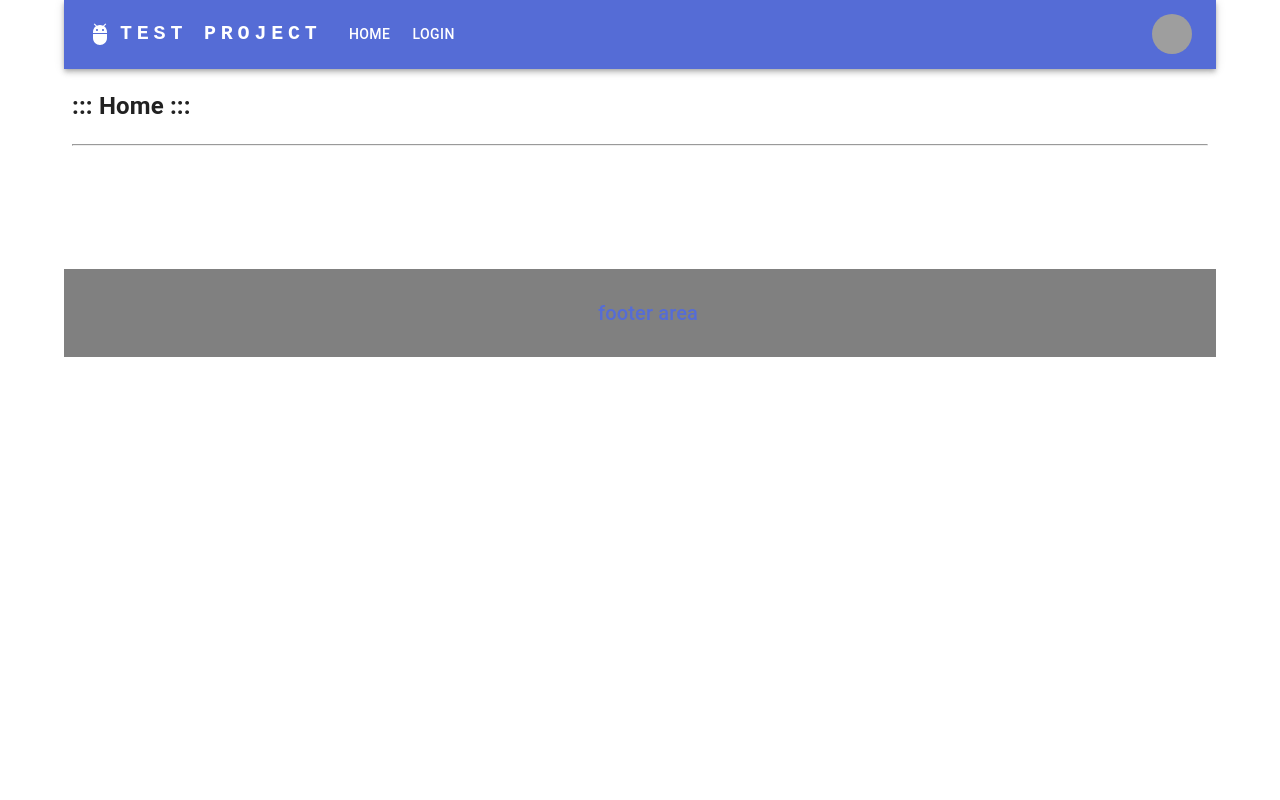
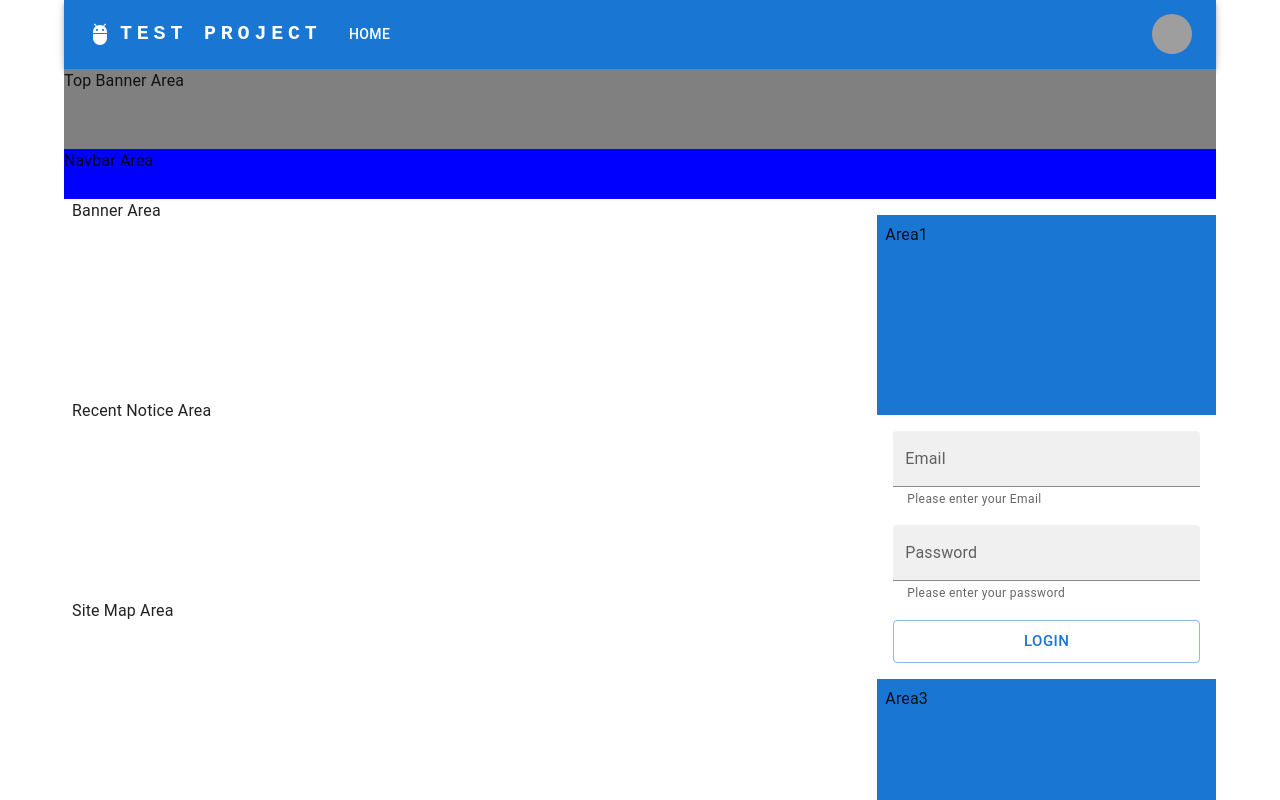
Before and after one commit to jwlee0208/linkednest_react, a React (Create React App) app: page / in a window 1280 px wide. Shown: the top 800 px of the page. Built offline with nearby package versions, Linux system fonts and the light colour scheme; grey boxes are pictures that could not be loaded.

Commit message:
2023.03.08 commit - layout 지정

```diff
--- a/src/App.tsx
+++ b/src/App.tsx
@@ -6,7 +6,6 @@ import { getUserInfo } from './store/modules/user';
 import Layout from './component/layout/Layout';
 
 function App() {
-
   return (
     <BrowserRouter>
       <Layout/>
--- a/src/component/Login.tsx
+++ b/src/component/Login.tsx
@@ -59,10 +59,8 @@ function Login() {
     return (
       <Box sx={{ flexGrow: 1, overflow: 'hidden', px: 1 }}>
       <div className="Login">
-        <h2>::: Login :::</h2>
-        <hr/>
         <form onSubmit={LoginAction}>
-        <Grid container spacing={3}>
+        <Grid container>
             <Grid container item>
                 <FormControl fullWidth sx={{ m: 1 }}>
                     <TextField id="outlined-basic" label="Email" variant="filled" color="success" onChange={inputUsernameVal} value={user.username} type="email" helperText="Please enter your Email"/>
--- a/src/component/layout/Header.tsx
+++ b/src/component/layout/Header.tsx
@@ -25,7 +25,7 @@ function Header({
 } : HeaderProps) {
 
     const pages = (isLogin === true) ? [{menu : 'Home', path : '/'}] :
-    [{menu : 'Home', path : '/'}, {menu : 'Login', path : '/login'}];
+    [{menu : 'Home', path : '/'}];
     const settings = [{menu : 'My Page', path : '/mypage'}, {menu : 'Logout', path : '/logout'}];
 
 
--- a/src/component/layout/Home.tsx
+++ b/src/component/layout/Home.tsx
@@ -1,11 +1,21 @@
 import { Box } from "@mui/material";
+import Banner from "./main/Banner";
+import RecentNotice from "./main/RecentNotice";
+import SiteMap from "./main/SiteMap";
 
 function Home() {
   return (
     <Box sx={{ flexGrow: 1, overflow: 'hidden', px: 1, minHeight:"200px" }}>
     <div className="Home">
-        <h2>::: Home :::</h2>
-        <hr/>
+        <Box sx={{height:"200px"}}>
+          <Banner/>
+        </Box>
+        <Box sx={{height:"200px"}}>
+          <RecentNotice/>
+        </Box>
+        <Box sx={{height:"200px"}}>
+          <SiteMap/>
+        </Box>
     </div>
     </Box>
   );
--- a/src/component/layout/Layout.tsx
+++ b/src/component/layout/Layout.tsx
@@ -6,6 +6,10 @@ import Home from "./Home";
 import Login from "../Login";
 import Mypage from "../Mypage";
 import Footer from "./Footer";
+import SideArea from "./SideArea";
+import { Grid } from "@mui/material";
+import Navbar from "./Navbar";
+import TopBanner from "./TopBanner";
 
 function Layout() {
     const userinfo = useAppSelect(getUserInfo);
@@ -14,16 +18,34 @@ function Layout() {
     const username = userinfo.username;
 
     return (
-        <>
-        <Header isLogin={isLogin} accessToken={accessToken} username={username} user={userinfo} /><main>
+        <Grid sx={{display:'flex', height:'100vh', flexDirection : 'column'}}>
+        <Grid sx={{flex:'1'}}>
+          <Grid component="header">
+            <Header isLogin={isLogin} accessToken={accessToken} username={username} user={userinfo} />
+          </Grid>
+          <Grid>
+            <TopBanner/>
+          </Grid>
+          <Grid component="nav">
+            <Navbar/>
+          </Grid>
+          <Grid container spacing={1}>
+              <Grid component="article" item xs={8}>
                 <Routes>
                   <Route path='/' element={<Home />} />
                   <Route path='/mypage' element={isLogin === true ? <Mypage /> : <Navigate replace to="/login"/>} />
                   <Route path='/login' element={<Login />} />
                 </Routes>
-      </main>
+            </Grid>
+            <Grid component="aside" item xs={4}>
+              <SideArea isLogin={isLogin} username={username} user={userinfo} />
+            </Grid>
+          </Grid>
+        </Grid>
+        <Grid component="footer">
           <Footer/>
-      </>
+        </Grid>
+      </Grid>
     )
 }
 
--- /dev/null
+++ b/src/component/layout/Navbar.tsx
@@ -0,0 +1,11 @@
+import { Box } from "@mui/material";
+
+function Navbar () {
+    return (
+        <Box sx={{height:"50px", backgroundColor:"blue"}}>
+            Navbar Area
+        </Box>
+    );
+}
+
+export default Navbar;
--- /dev/null
+++ b/src/component/layout/SideArea.tsx
@@ -0,0 +1,55 @@
+import { Box, Button, FormControl } from "@mui/material";
+import { useNavigate } from "react-router";
+import { useAppDispatch } from "../../store/index.hooks";
+import { asyncLogout, User } from "../../store/modules/user";
+import Login from "../Login";
+
+type SideAreaProps = {
+    user : User,
+    isLogin : Boolean;
+    username : String;
+};
+
+function SideArea({
+    user,
+    isLogin,
+    username,
+} : SideAreaProps) {
+
+    const dispatch = useAppDispatch();
+    const navigate = useNavigate();
+
+    const handleLogoutAction = (event : React.MouseEvent) => {
+        event.preventDefault();
+        dispatch(asyncLogout(user));
+        navigate("/");
+    };
+
+    return (
+        <Box component="menu">
+            <Box bgcolor="primary.main" sx={{mt:1, mb:1, minHeight:"200px"}}>
+                <FormControl fullWidth sx={{ m: 1 }}>
+                    Area1
+                </FormControl>
+            </Box>
+            <Box borderColor="gray" sx={{mt:1, mb:1}}>
+                {isLogin === false ?
+                    <Login/>
+                    : (
+                        <FormControl fullWidth sx={{ m: 1 }}>
+                            <Box>{username}님<hr/>
+                            <Button variant="outlined" size="medium" onClick={(e) => handleLogoutAction(e)}>Logout</Button></Box>
+                        </FormControl>
+                    )
+                }
+            </Box>
+            <Box bgcolor="primary.main" sx={{mt:1, mb:1, minHeight:"200px"}}>
+                <FormControl fullWidth sx={{ m: 1 }}>
+                    Area3
+                </FormControl>
+            </Box>
+        </Box>
+    );
+}
+
+export default SideArea;
--- /dev/null
+++ b/src/component/layout/TopBanner.tsx
@@ -0,0 +1,11 @@
+import { Box } from "@mui/material";
+
+function TopBanner() {
+    return (
+        <Box sx={{height:"80px", backgroundColor:"gray"}}>
+            Top Banner Area
+        </Box>
+    );
+}
+
+export default TopBanner;
--- /dev/null
+++ b/src/component/layout/main/Banner.tsx
@@ -0,0 +1,7 @@
+import { Box } from "@mui/material";
+
+function Banner() {
+    return (<Box>Banner Area</Box>)
+}
+
+export default Banner;
--- /dev/null
+++ b/src/component/layout/main/RecentNotice.tsx
@@ -0,0 +1,7 @@
+import { Box } from "@mui/material";
+
+function RecentNotice() {
+    return (<Box>Recent Notice Area</Box>)
+}
+
+export default RecentNotice;
--- /dev/null
+++ b/src/component/layout/main/SiteMap.tsx
@@ -0,0 +1,7 @@
+import { Box } from "@mui/material";
+
+function SiteMap() {
+    return (<Box>Site Map Area</Box>)
+}
+
+export default SiteMap;
--- a/src/index.tsx
+++ b/src/index.tsx
@@ -56,14 +56,12 @@ const persist = persistStore(store);
 root.render(
   <React.StrictMode>
     <CssBaseline />
-      <Container fixed maxWidth="lg" >
-    <ThemeProvider theme={theme}>
-    <Provider store={store}>
-      <PersistGate loading={null} persistor={persist}>
-        <App />
-      </PersistGate>
-    </Provider>
-    </ThemeProvider>
+    <Container>
+      <Provider store={store}>
+        <PersistGate loading={null} persistor={persist}>
+          <App />
+        </PersistGate>
+      </Provider>
     </Container>
   </React.StrictMode>
 );
```
Lines whose indentation alone changed are shown as unchanged.
